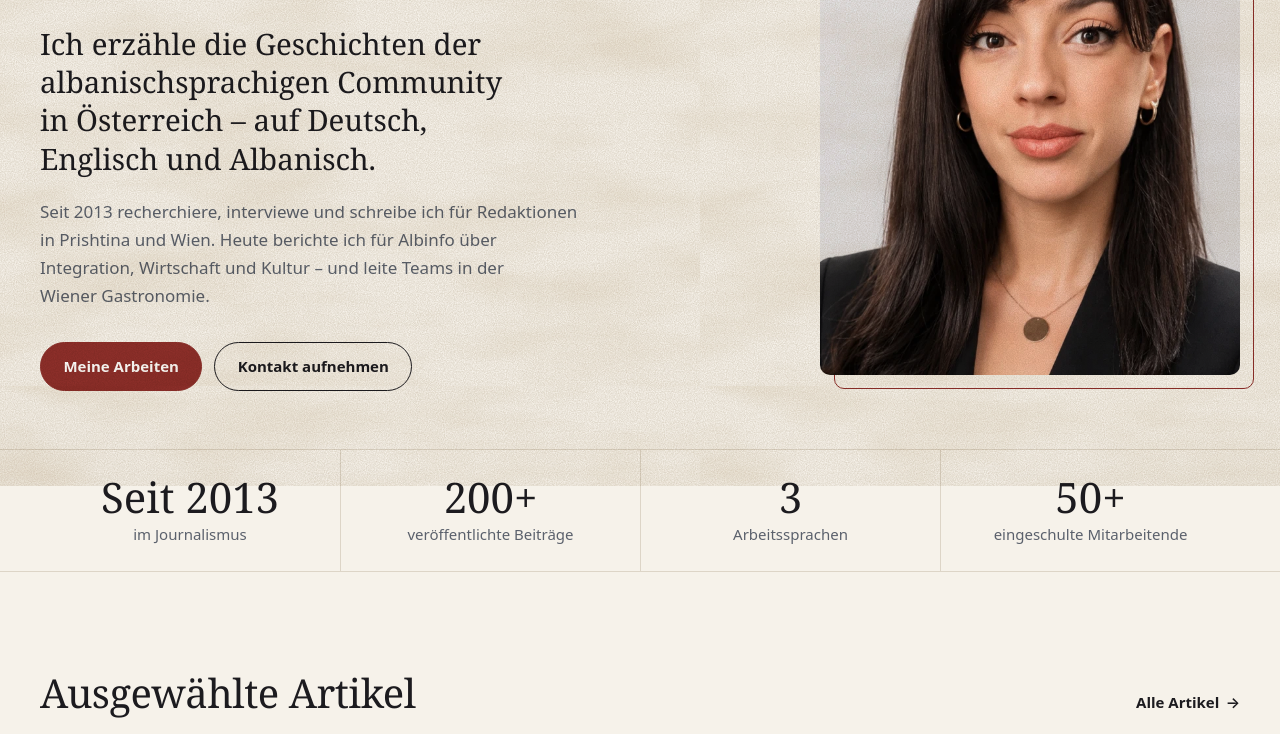
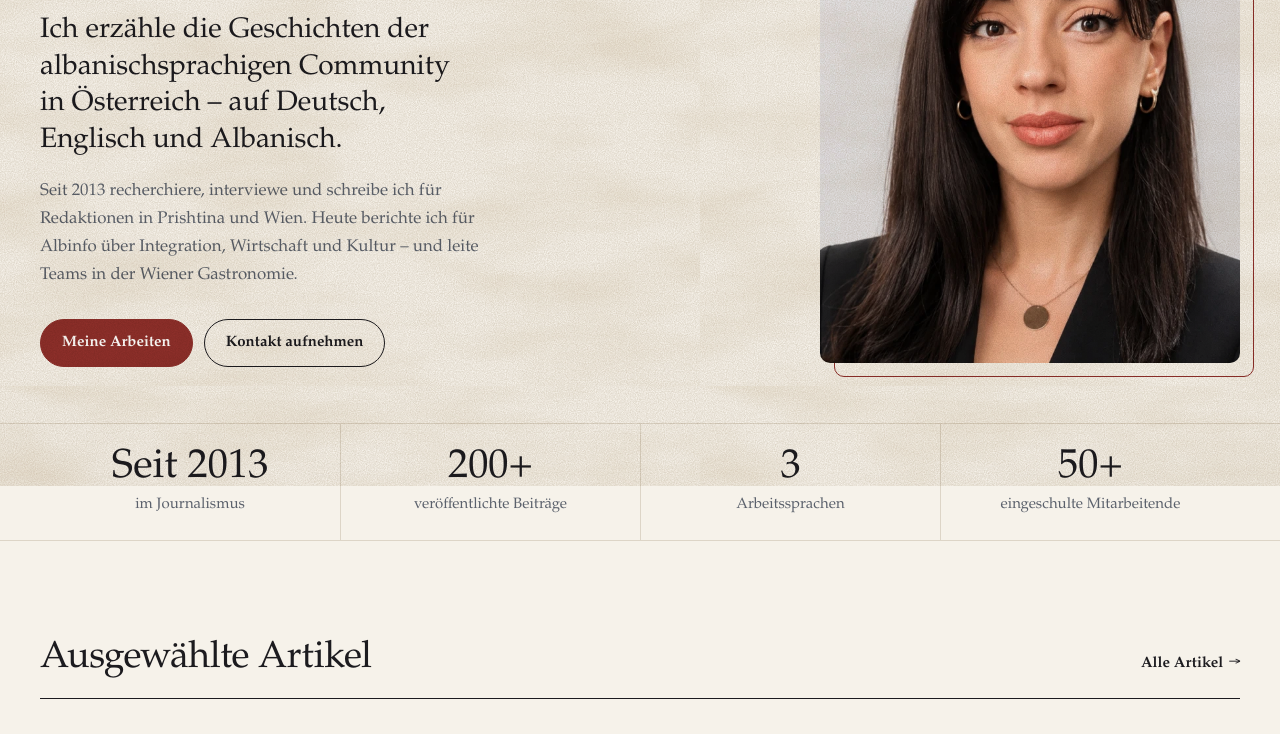
Before and after one commit to OrgestLikaj/rozafe-rexhepaj, an Astro site: page / in a window 1280 px wide. Shown: the part 314-1048 px from the top of the page. Built offline with nearby package versions, Linux system fonts and the light colour scheme; Astro itself is replaced by a stand-in of ours.

Commit message:
Switch to EB Garamond and scale text down slightly
One letter-style serif replaces Newsreader + Inter. Root size 15px
shrinks everything a little; body and small sizes nudged up to offset
Garamond's small x-height. Image script points at the new font.

Co-Authored-By: Claude Opus 5.5 <noreply@anthropic.com>

```diff
--- a/package.json
+++ b/package.json
@@ -12,8 +12,7 @@
     "images": "node scripts/make-images.mjs"
   },
   "dependencies": {
-    "@fontsource-variable/inter": "^5.3.0",
-    "@fontsource-variable/newsreader": "^5.3.0",
+    "@fontsource-variable/eb-garamond": "^5.3.0",
     "astro": "^7.4.12"
   },
   "devDependencies": {
--- a/scripts/make-images.mjs
+++ b/scripts/make-images.mjs
@@ -18,15 +18,15 @@ const root = resolve(dirname(fileURLToPath(import.meta.url)), '..');
 /** Inline local files as data URIs (a page opened with setContent cannot load file:// URLs). */
 const file = (p, type) => `data:${type};base64,${readFileSync(resolve(root, p)).toString('base64')}`;
 
-const serif = file('node_modules/@fontsource-variable/newsreader/files/newsreader-latin-opsz-normal.woff2', 'font/woff2');
-const serifItalic = file('node_modules/@fontsource-variable/newsreader/files/newsreader-latin-opsz-italic.woff2', 'font/woff2');
-const sans = file('node_modules/@fontsource-variable/inter/files/inter-latin-wght-normal.woff2', 'font/woff2');
+const serif = file('node_modules/@fontsource-variable/eb-garamond/files/eb-garamond-latin-wght-normal.woff2', 'font/woff2');
+const serifItalic = file('node_modules/@fontsource-variable/eb-garamond/files/eb-garamond-latin-wght-italic.woff2', 'font/woff2');
+const sans = file('node_modules/@fontsource-variable/eb-garamond/files/eb-garamond-latin-wght-normal.woff2', 'font/woff2');
 const portrait = file('src/assets/portrait.webp', 'image/webp');
 
 const fonts = `
   @font-face { font-family: 'Newsreader'; src: url(${serif}) format('woff2'); font-weight: 200 800; font-style: normal; }
   @font-face { font-family: 'Newsreader'; src: url(${serifItalic}) format('woff2'); font-weight: 200 800; font-style: italic; }
-  @font-face { font-family: 'Inter'; src: url(${sans}) format('woff2'); font-weight: 100 900; }
+  @font-face { font-family: 'Inter'; src: url(${sans}) format('woff2'); font-weight: 400 800; }
 `;
 
 const og = {
--- a/src/styles/global.css
+++ b/src/styles/global.css
@@ -2,9 +2,8 @@
    Concept "The Byline": an editorial layout with warm paper, ink type and one garnet accent.
    Light theme only: the page always looks like a cream letter, whatever the visitor's system theme. */
 
-@import '@fontsource-variable/newsreader/opsz.css';
-@import '@fontsource-variable/newsreader/opsz-italic.css';
-@import '@fontsource-variable/inter/index.css';
+@import '@fontsource-variable/eb-garamond/wght.css';
+@import '@fontsource-variable/eb-garamond/wght-italic.css';
 
 :root {
   color-scheme: light;
@@ -20,17 +19,19 @@
   --accent-soft: rgba(142, 47, 42, 0.08);
   --focus: #8e2f2a;
 
-  --serif: 'Newsreader Variable', 'Iowan Old Style', Georgia, 'Times New Roman', serif;
-  --sans: 'Inter Variable', ui-sans-serif, system-ui, -apple-system, 'Segoe UI', Roboto, sans-serif;
+  /* One letter-style serif for everything. --sans is kept as a name so existing rules still work. */
+  --serif: 'EB Garamond Variable', Garamond, 'Iowan Old Style', Georgia, 'Times New Roman', serif;
+  --sans: var(--serif);
 
   --fs-display: clamp(2.5rem, 1.6rem + 3.6vw, 4.25rem);
   --fs-h1: clamp(2.25rem, 1.6rem + 2.4vw, 3.5rem);
   --fs-h2: clamp(1.75rem, 1.4rem + 1.4vw, 2.5rem);
   --fs-h3: clamp(1.25rem, 1.12rem + 0.5vw, 1.5rem);
   --fs-lead: clamp(1.125rem, 1.05rem + 0.35vw, 1.3125rem);
-  --fs-body: 1.0625rem;
-  --fs-small: 0.9375rem;
-  --fs-xs: 0.8125rem;
+  --fs-body: 1.125rem;
+  /* Garamond has a small x-height, so body and small sizes sit a touch higher than the headings. */
+  --fs-small: 1rem;
+  --fs-xs: 0.875rem;
 
   --gutter: 16px;
   --max: 1200px;
@@ -52,6 +53,8 @@
 }
 
 html {
+  /* Everything is sized in rem, so this scales the whole site down a little (16px to 15px). */
+  font-size: 93.75%;
   -webkit-text-size-adjust: 100%;
   text-size-adjust: 100%;
   scroll-behavior: smooth;
@@ -64,7 +67,7 @@ body {
   font-family: var(--sans);
   font-size: var(--fs-body);
   line-height: 1.65;
-  font-feature-settings: 'ss01', 'cv11';
+  font-feature-settings: 'kern', 'liga';
   -webkit-font-smoothing: antialiased;
   -moz-osx-font-smoothing: grayscale;
   overflow-x: hidden;
```
Also changed, not shown: README.md, 1 other file.
